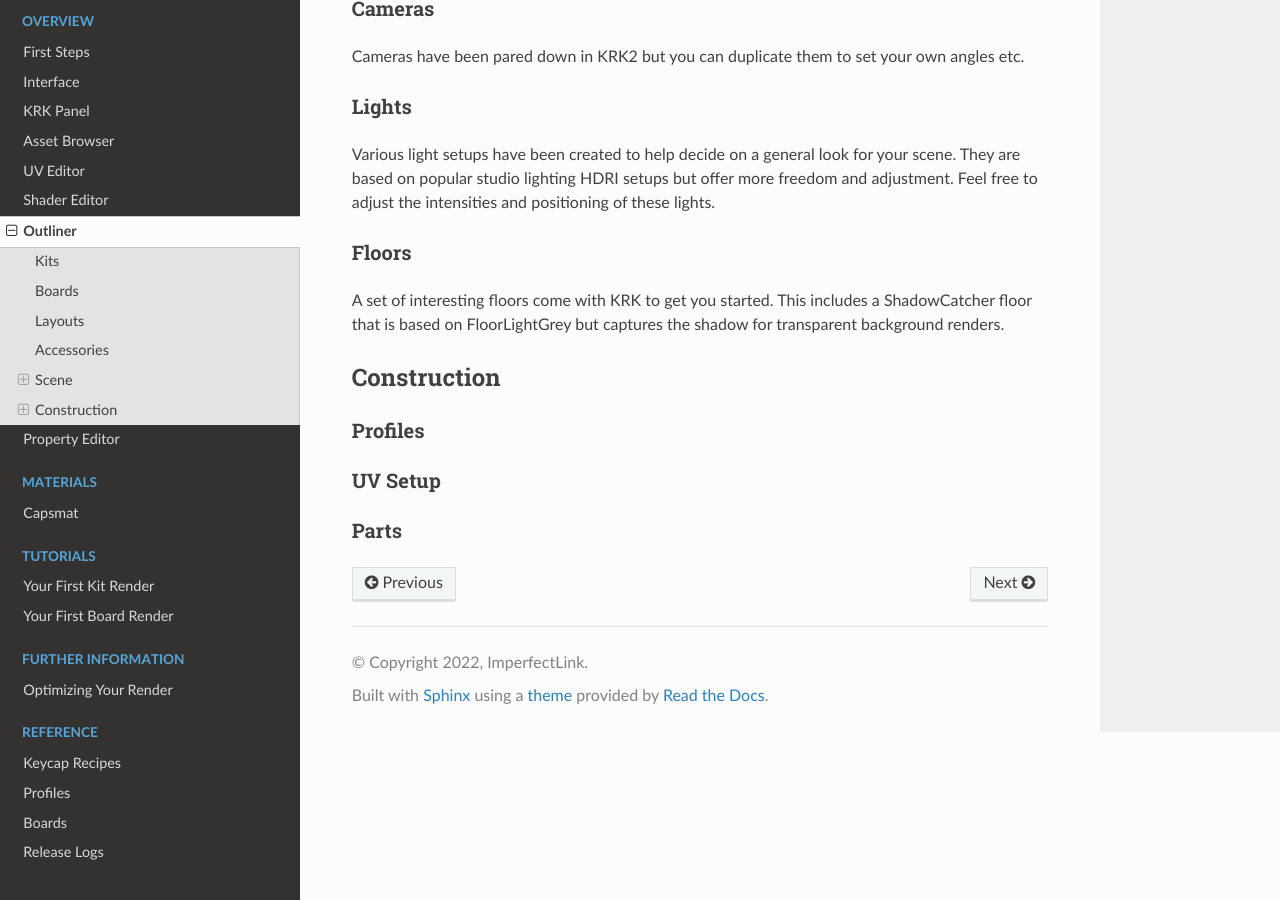
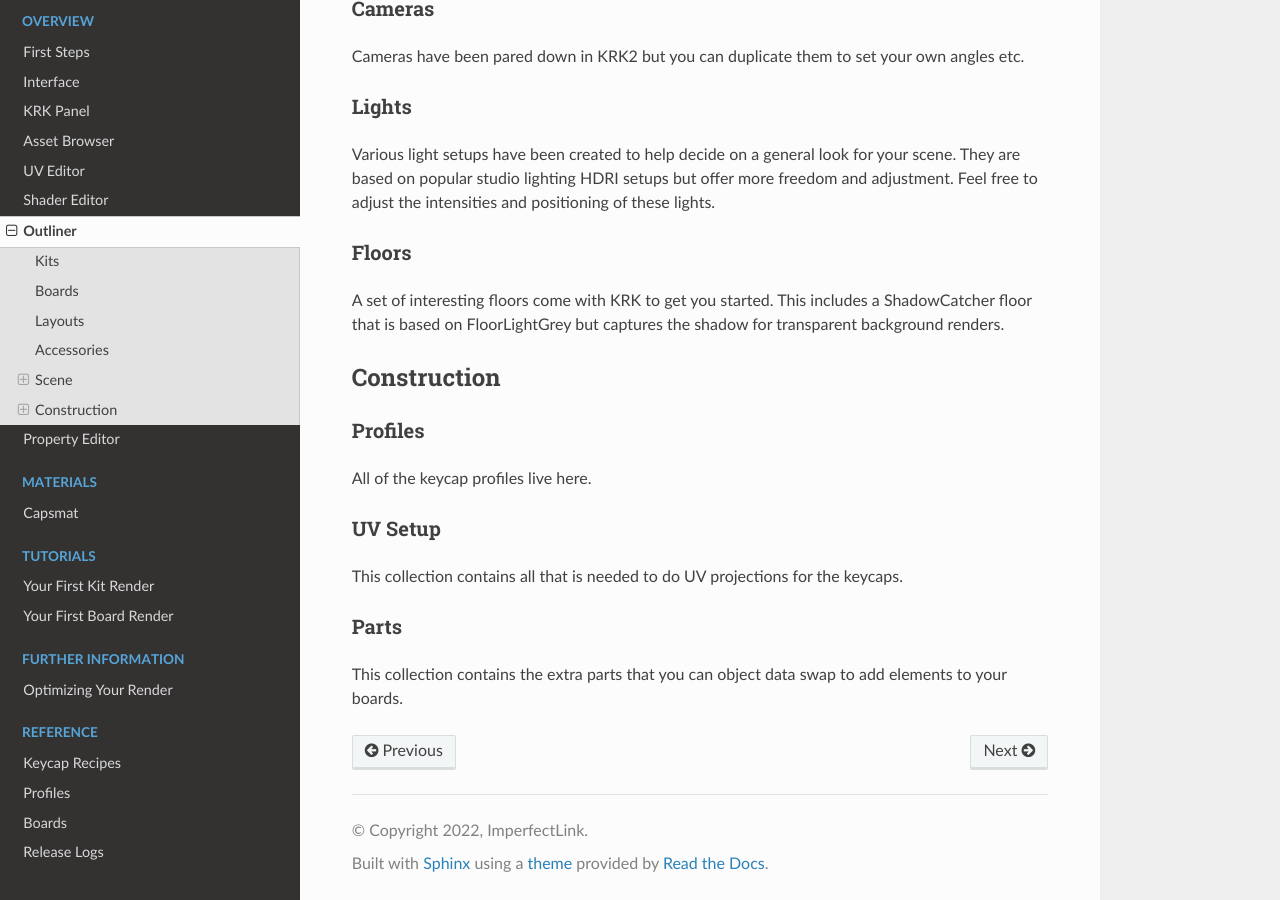
Before and after one commit to imperfectlink/KeyboardRenderKit, a Sphinx documentation site: the page built from docs/source/outliner.rst, in a window 1280 px wide and 900 px high, scrolled down 829 px. Built offline with Sphinx 7.4.7 and the Read the Docs theme 2.0.0, drawn with Linux system fonts in a browser that asks for light colours.

Commit message:
Update outliner.rst

```diff
--- a/docs/source/outliner.rst
+++ b/docs/source/outliner.rst
@@ -39,7 +39,12 @@ Construction
 
 Profiles
 ----
+All of the keycap profiles live here.
+
 UV Setup
 ----
+This collection contains all that is needed to do UV projections for the keycaps.
+
 Parts
 ----
+This collection contains the extra parts that you can object data swap to add elements to your boards.
```
